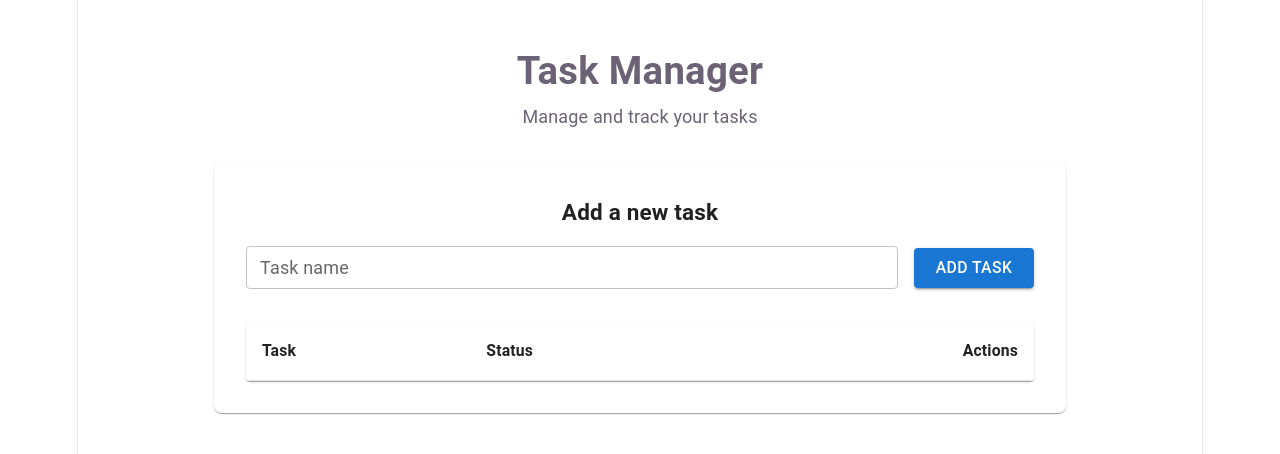
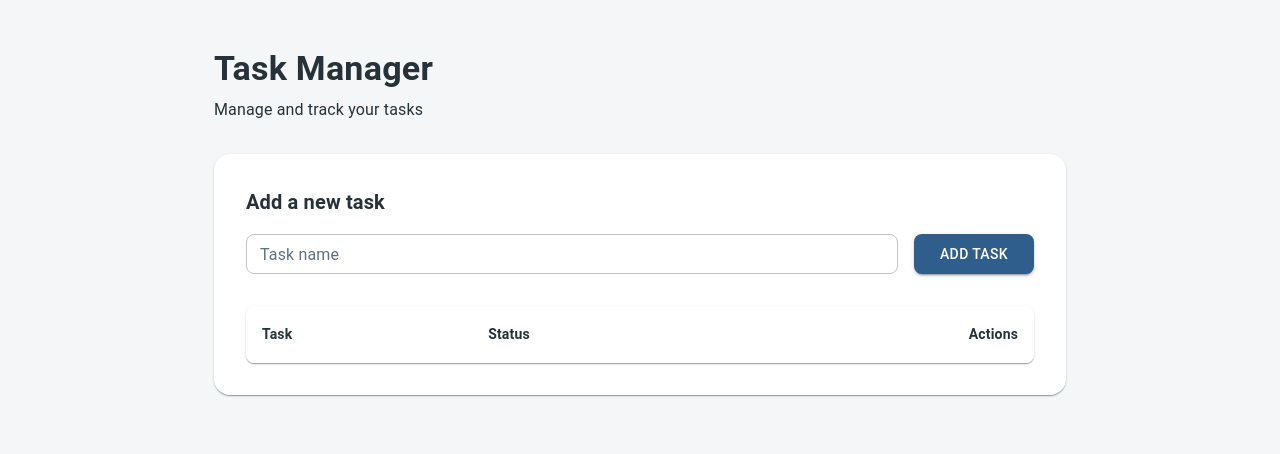
Before and after one commit to rupeshmathur/myToDoApp, a React (Vite) app in the folder myToDoApp/: page / in a window 1280 px wide. Shown: the top 454 px of the page. Built offline with nearby package versions, Linux system fonts and the light colour scheme.

Commit message:
Added theme MUI

```diff
--- a/myToDoApp/src/main.jsx
+++ b/myToDoApp/src/main.jsx
@@ -1,10 +1,16 @@
-import { StrictMode } from 'react'
-import { createRoot } from 'react-dom/client'
-import './index.css'
-import App from './App.jsx'
+import { StrictMode } from "react";
+import { createRoot } from "react-dom/client";
+import { ThemeProvider } from "@mui/material/styles";
+import CssBaseline from "@mui/material/CssBaseline";
 
-createRoot(document.getElementById('root')).render(
-  <StrictMode>
-    <App />
-  </StrictMode>
-)
+import App from "./App.jsx";
+import theme from "./theme/theme.js";
+
+createRoot(document.getElementById("root")).render(
+    <StrictMode>
+        <ThemeProvider theme={theme}>
+            <CssBaseline />
+            <App />
+        </ThemeProvider>
+    </StrictMode>
+);
--- /dev/null
+++ b/myToDoApp/src/theme/theme.js
@@ -0,0 +1,46 @@
+import { createTheme } from "@mui/material/styles";
+
+const theme = createTheme({
+    palette: {
+        primary: {
+            main: "#2F5D8C"
+        },
+
+        background: {
+            default: "#F4F6F8",
+            paper: "#FFFFFF"
+        },
+
+        text: {
+            primary: "#263238",
+            secondary: "#607080"
+        },
+
+        success: {
+            main: "#4F7658"
+        },
+
+        error: {
+            main: "#B54A4A"
+        },
+
+        divider: "#D9E0E7"
+    },
+
+    shape: {
+        borderRadius: 8
+    },
+
+    components: {
+        MuiCssBaseline: {
+            styleOverrides: {
+                body: {
+                    backgroundColor: "#F4F6F8",
+                    margin: 0
+                }
+            }
+        }
+    }
+});
+
+export default theme;
```
